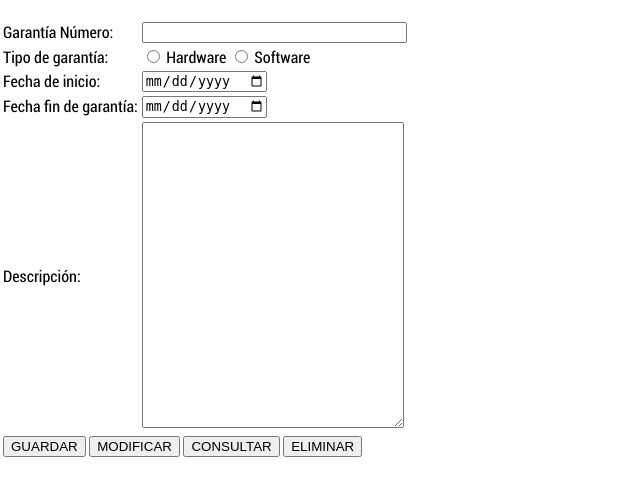
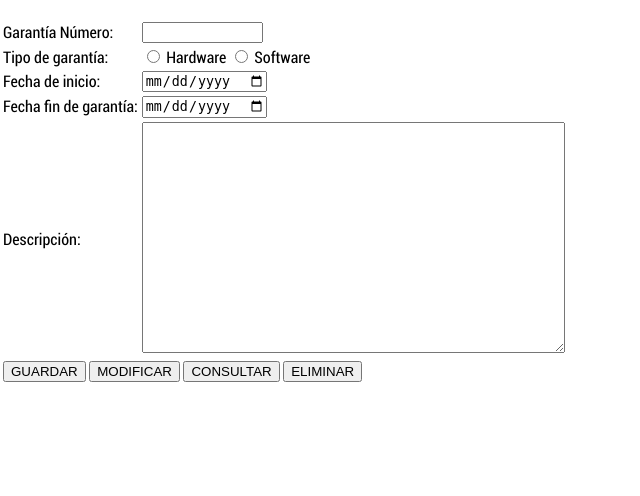
Before and after one commit to ADSI-751314/HelpDesk, a PHP site: template view/forms/frm_garantias.php in a window 1280 px wide. Shown: the top 496 px of the page, without its empty margins (0-640 px from the left). Run offline with PHP 8.4, Linux system fonts and the light colour scheme; the template is opened without the code that fills it, so the values that code supplies are empty.

Commit message:
ahi vamos ;)

```diff
--- a/view/forms/frm_garantias.php
+++ b/view/forms/frm_garantias.php
@@ -2,10 +2,10 @@
             <br>
             <table>
                 <tr>
-                    <td> Garantía Número: </td>  <td> <input type="text" id="NoGarantia" size="30" maxlength="10"> </td>
+                    <td> Garantía Número: </td>  <td align="left"><input type="text" name="txtGarantiaID" id="numero_arantia" size="12" maxlength="12"> </td>
                 </tr>
                 <tr>
-                    <td> Tipo de garantía:  </td>   <td align="left"><input type="radio" id="hardware" name="Hardware" value="hardware"> Hardware <input type="radio" id="software" name="Software" value="software"> Software </td>
+                    <td> Tipo de garantía:  </td>   <td align="left"><input type="radio" id="hardware" name="hardware" value="hardware"> Hardware <input type="radio" id="software" name="software" value="software"> Software </td>
                 </tr>
                 <tr>
                     <td> Fecha de inicio: </td>      <td align="left"><input type="date" name="fecha"></td>
@@ -14,7 +14,7 @@
                     <td>Fecha fin de garantía:</td> <td align="left"><input type="date" name="fecha2"></td>
                 </tr>
                 <tr>
-                    <td>Descripción: </td> <td> <textarea cols="30" rows="20"></textarea></td>
+                    <td>Descripción: </td> <td> <textarea cols="50" rows="15" name="txtDescripcion" id="descripcion"></textarea></td>
                 </tr>
                 <tr>
                     <td colspan="2"> <input type="submit" name="btnGuardar" value="GUARDAR">
```
